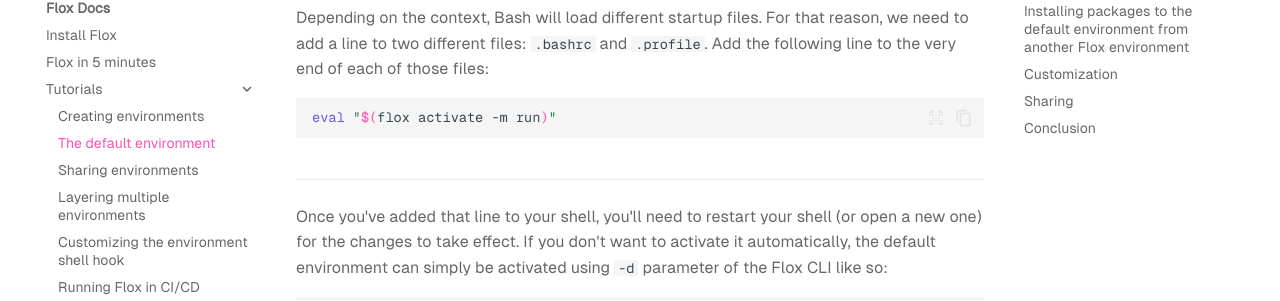
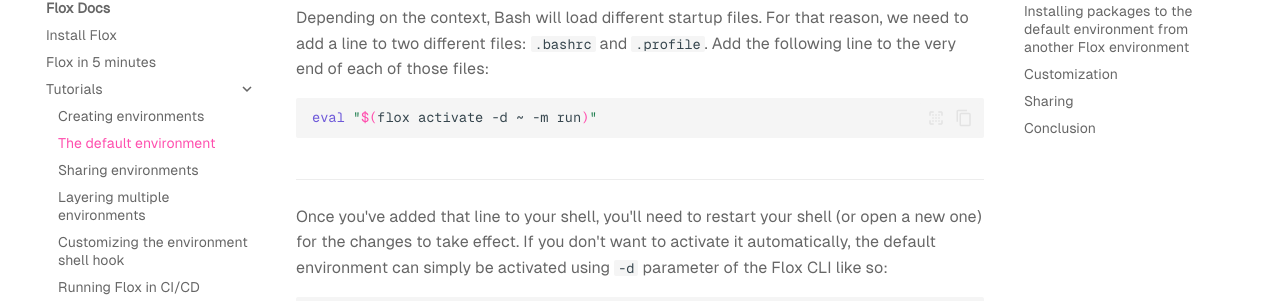
Before and after one commit to flox/floxdocs, an MkDocs documentation site: the page built from docs/tutorials/default-environment.md, in a window 1280 px wide and 900 px high, scrolled down 919 px. Shown: the part 151-452 px from the top of the window. Built offline with MkDocs 1.6.1 and Material for MkDocs 9.7.7, drawn with Linux system fonts in a browser that asks for light colours; plug-ins that fetch from the network failed and are left out; comment, search, counter and statistics services are not loaded.

````diff
--- a/docs/tutorials/default-environment.md
+++ b/docs/tutorials/default-environment.md
@@ -55,7 +55,7 @@ or you can add a single line to your shell's RC file:
     Add the following line to the very end of each of those files:
 
     ```bash
-    eval "$(flox activate -m run)"
+    eval "$(flox activate -d ~ -m run)"
     ```
 
 === "Zsh"
@@ -64,7 +64,7 @@ or you can add a single line to your shell's RC file:
     files:
 
     ```bash
-    eval "$(flox activate -m run)"
+    eval "$(flox activate -d ~ -m run)"
     ```
 
 === "Fish"
@@ -72,7 +72,7 @@ or you can add a single line to your shell's RC file:
     Add the following line to the very end of your `config.fish` file:
 
     ```fish
-    flox activate -m run | source
+    flox activate -d ~ -m run | source
     ```
 
 === "Tcsh"
@@ -80,7 +80,7 @@ or you can add a single line to your shell's RC file:
     Add the following line to the very end of your `.tcshrc` file:
 
     ```bash
-    eval "`flox activate -m run`"
+    eval "`flox activate -d ~ -m run`"
     ```
 
 ---
````
